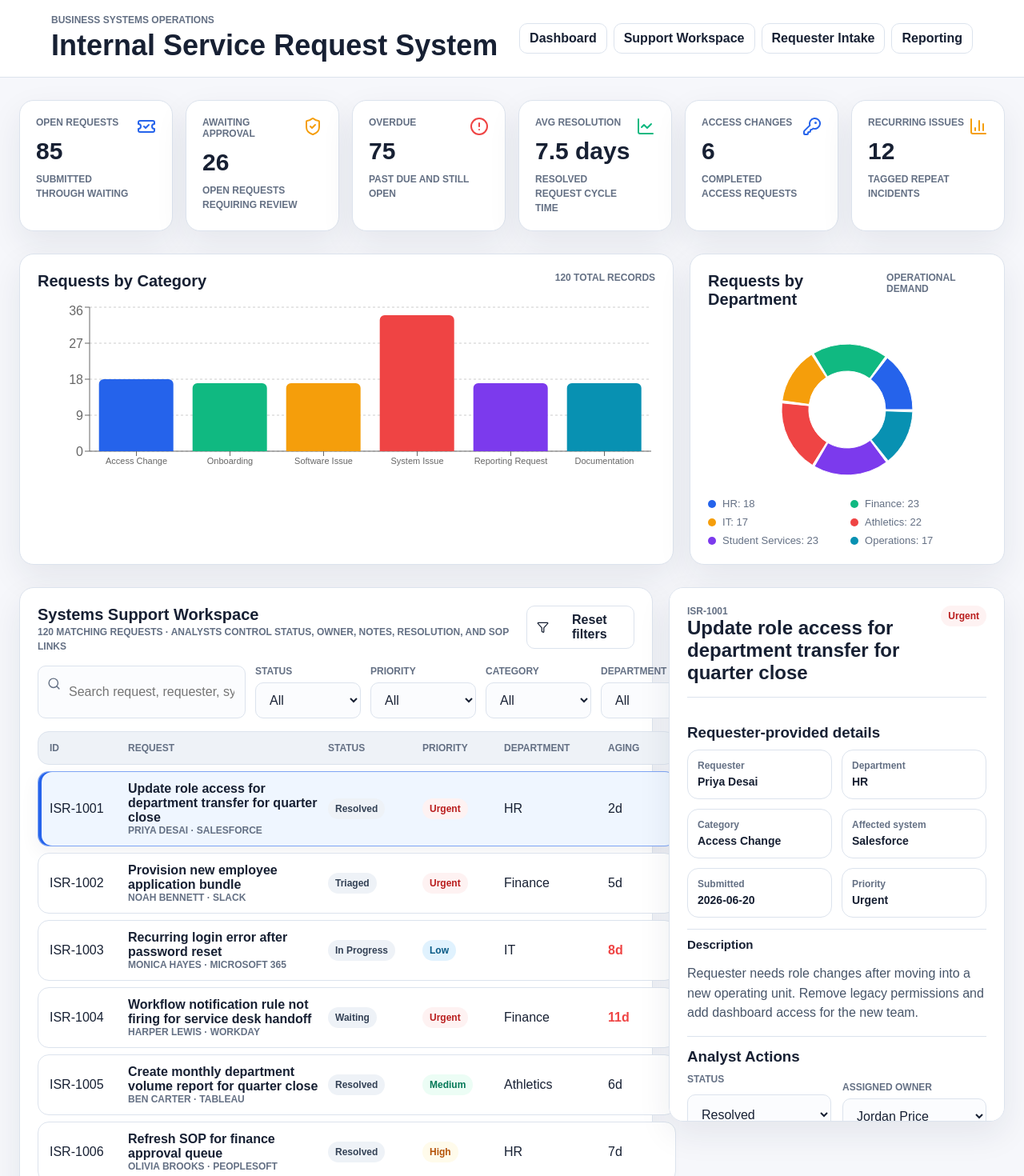
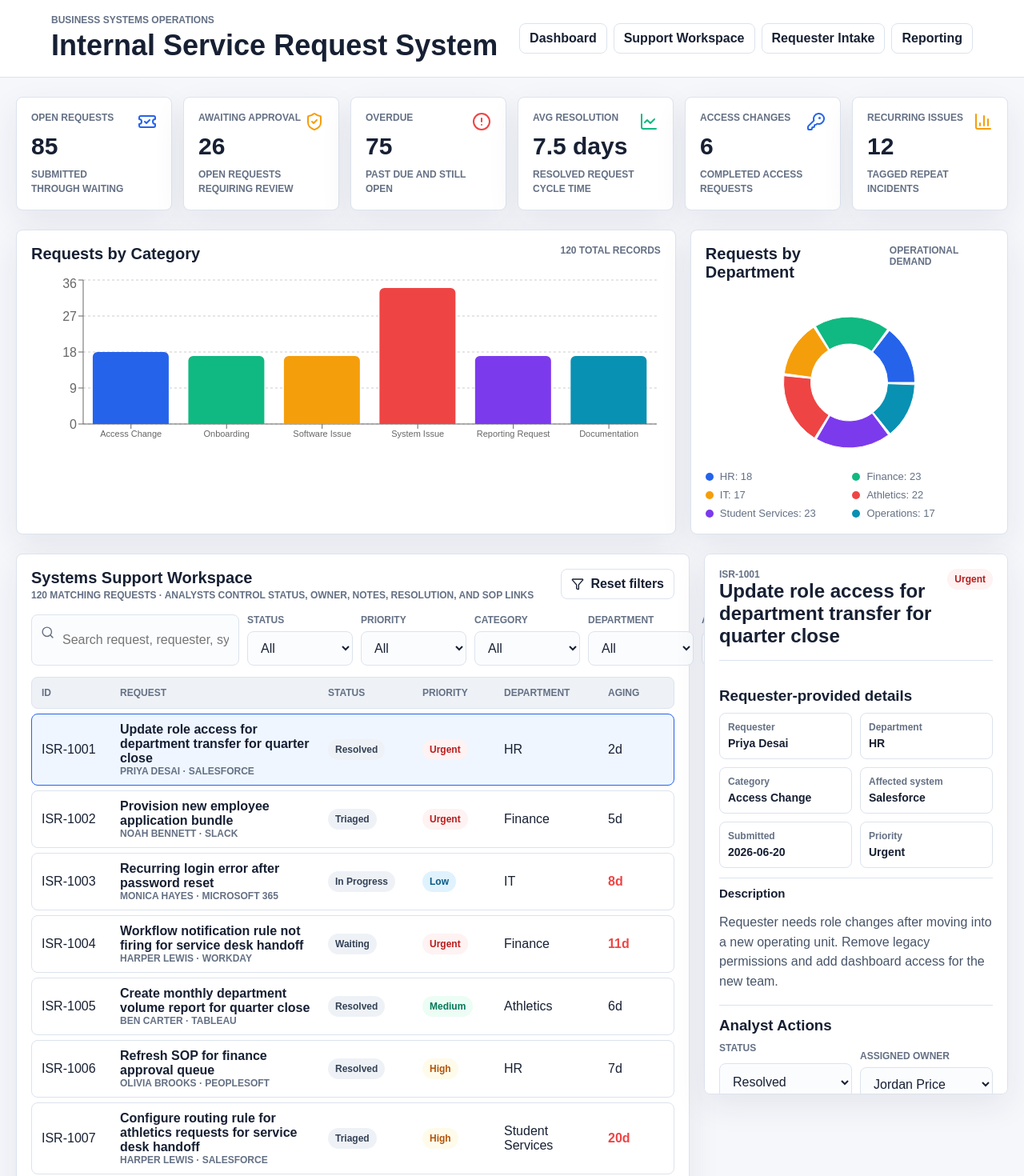
Before and after one commit to mokeyzz1/internal-service-request-system, a Next.js app: page / in a window 1280 px wide. Shown: the top 1470 px of the page at 80% size. Built offline with nearby package versions, Linux system fonts and the light colour scheme.

Commit message:
Revert "Polish layout spacing and radius"
This reverts commit a9ca0dccc5197c06d08ca97ae292963cd868dc69.

```diff
--- a/app/globals.css
+++ b/app/globals.css
@@ -11,11 +11,7 @@
   --red: #ef4444;
   --violet: #7c3aed;
   --cyan: #0891b2;
-  --radius-sm: 10px;
-  --radius-md: 14px;
-  --radius-lg: 18px;
-  --shadow: 0 16px 42px rgba(28, 38, 62, 0.08);
-  --shadow-soft: 0 8px 24px rgba(28, 38, 62, 0.06);
+  --shadow: 0 14px 40px rgba(28, 38, 62, 0.08);
 }
 
 * {
@@ -56,7 +52,7 @@ main {
   align-items: center;
   justify-content: space-between;
   gap: 24px;
-  padding: 18px clamp(24px, 5vw, 72px);
+  padding: 18px clamp(20px, 5vw, 64px);
   border-bottom: 1px solid var(--line);
   background: rgba(255, 255, 255, 0.94);
   backdrop-filter: blur(14px);
@@ -96,7 +92,7 @@ main {
   justify-content: center;
   gap: 8px;
   min-height: 38px;
-  border-radius: var(--radius-sm);
+  border-radius: 8px;
   border: 1px solid var(--line);
   padding: 8px 12px;
   text-decoration: none;
@@ -109,14 +105,14 @@ main {
 .analytics-strip,
 .workspace,
 .intake-report {
-  width: min(1500px, calc(100% - 48px));
-  margin: 28px auto;
+  width: min(1480px, calc(100% - 40px));
+  margin: 24px auto;
 }
 
 .dashboard {
   display: grid;
   grid-template-columns: repeat(6, minmax(0, 1fr));
-  gap: 16px;
+  gap: 14px;
 }
 
 .stat-card,
@@ -127,15 +123,15 @@ main {
 .report-panel {
   background: var(--surface);
   border: 1px solid var(--line);
-  border-radius: var(--radius-lg);
+  border-radius: 8px;
   box-shadow: var(--shadow);
 }
 
 .stat-card {
   display: flex;
   justify-content: space-between;
-  min-height: 132px;
-  padding: 20px;
+  min-height: 136px;
+  padding: 18px;
   overflow: hidden;
 }
 
@@ -165,8 +161,8 @@ main {
 .analytics-strip,
 .intake-report {
   display: grid;
-  grid-template-columns: minmax(0, 1.35fr) minmax(380px, 0.65fr);
-  gap: 20px;
+  grid-template-columns: minmax(0, 1.35fr) minmax(360px, 0.65fr);
+  gap: 18px;
 }
 
 .chart-panel,
@@ -174,7 +170,7 @@ main {
 .intake-form,
 .queue-panel,
 .detail-panel {
-  padding: 22px;
+  padding: 18px;
 }
 
 .section-title,
@@ -218,16 +214,16 @@ main {
 
 .workspace {
   display: grid;
-  grid-template-columns: minmax(0, 1.42fr) minmax(420px, 0.58fr);
-  gap: 20px;
+  grid-template-columns: minmax(0, 1.45fr) minmax(380px, 0.55fr);
+  gap: 18px;
   align-items: start;
 }
 
 .filters {
   display: grid;
   grid-template-columns: minmax(260px, 1.4fr) repeat(5, minmax(132px, 1fr));
-  gap: 12px;
-  margin-bottom: 16px;
+  gap: 10px;
+  margin-bottom: 14px;
 }
 
 .field,
@@ -252,10 +248,10 @@ select,
 textarea {
   width: 100%;
   border: 1px solid var(--line);
-  border-radius: var(--radius-sm);
+  border-radius: 8px;
   background: #fbfcfe;
   color: var(--text);
-  padding: 12px 13px;
+  padding: 11px 12px;
   outline: none;
 }
 
@@ -276,7 +272,7 @@ textarea:focus {
 
 .request-table {
   display: grid;
-  gap: 8px;
+  gap: 6px;
 }
 
 .table-row {
@@ -285,17 +281,17 @@ textarea:focus {
   gap: 10px;
   align-items: center;
   width: 100%;
-  min-height: 62px;
+  min-height: 58px;
   border: 1px solid var(--line);
-  border-radius: var(--radius-md);
-  padding: 12px 14px;
+  border-radius: 8px;
+  padding: 10px 12px;
   background: #ffffff;
   color: var(--text);
   text-align: left;
 }
 
 .table-head {
-  min-height: 42px;
+  min-height: 40px;
   background: var(--surface-strong);
   color: var(--muted);
   font-size: 12px;
@@ -304,9 +300,8 @@ textarea:focus {
 }
 
 .table-row.selected {
-  border-color: rgba(37, 99, 235, 0.55);
+  border-color: var(--blue);
   background: #eff6ff;
-  box-shadow: inset 4px 0 0 var(--blue), var(--shadow-soft);
 }
 
 .table-row strong,
@@ -356,7 +351,7 @@ textarea:focus {
 .detail-panel {
   position: sticky;
   top: 104px;
-  max-height: calc(100vh - 132px);
+  max-height: calc(100vh - 124px);
   overflow-y: auto;
 }
 
@@ -374,8 +369,8 @@ textarea:focus {
 .detail-grid {
   display: grid;
   grid-template-columns: repeat(2, minmax(0, 1fr));
-  gap: 12px;
-  margin-bottom: 14px;
+  gap: 10px;
+  margin-bottom: 12px;
 }
 
 .detail-grid span,
@@ -383,10 +378,10 @@ textarea:focus {
 .read-only-field {
   display: grid;
   gap: 4px;
-  min-height: 62px;
+  min-height: 58px;
   border: 1px solid var(--line);
-  border-radius: var(--radius-md);
-  padding: 12px;
+  border-radius: 8px;
+  padding: 10px;
   color: var(--muted);
   font-size: 12px;
   font-weight: 700;
@@ -442,8 +437,8 @@ textarea:focus {
 .action-grid {
   display: grid;
   grid-template-columns: repeat(2, minmax(0, 1fr));
-  gap: 14px;
-  margin-bottom: 14px;
+  gap: 10px;
+  margin-bottom: 10px;
 }
 
 .read-only-field {
@@ -518,8 +513,8 @@ textarea:focus {
   gap: 8px;
   min-width: 0;
   border: 1px solid var(--line);
-  border-radius: var(--radius-md);
-  padding: 14px;
+  border-radius: 8px;
+  padding: 12px;
   background: #fbfcfe;
 }
 
@@ -574,7 +569,7 @@ textarea:focus {
   .analytics-strip,
   .workspace,
   .intake-report {
-    width: min(100% - 24px, 1500px);
+    width: min(100% - 24px, 1480px);
   }
 
   .dashboard,
```
